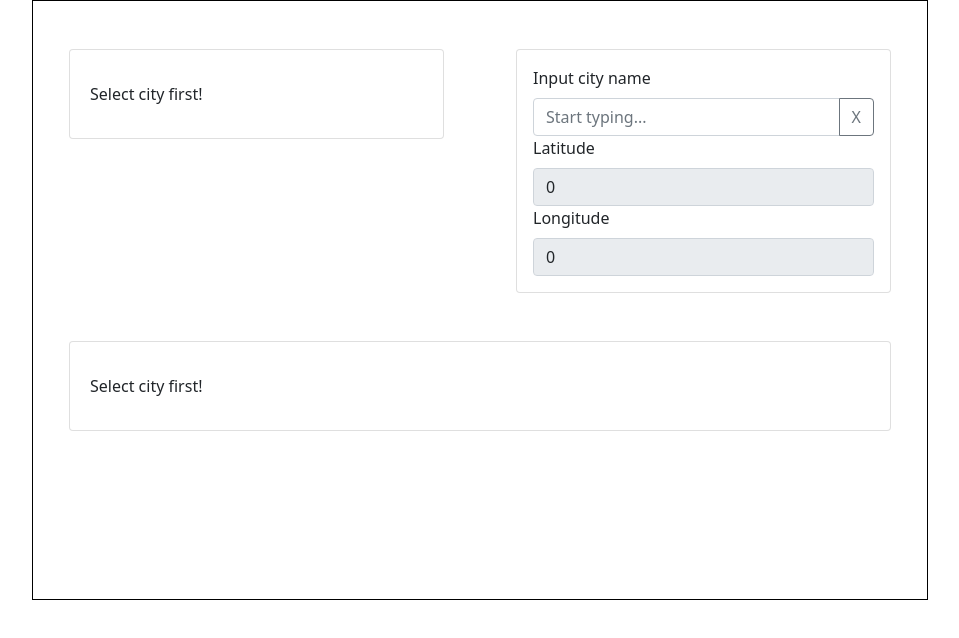
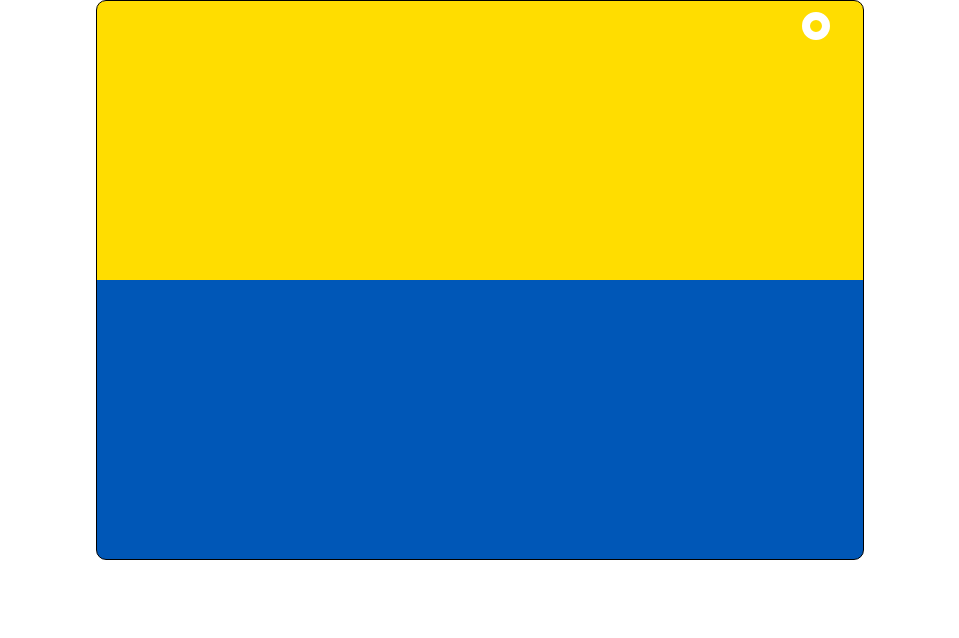
Before and after one commit to andrii-popovychenko/forecast-angular, an Angular app: page / in a window 1280 px wide. Shown: the top 638 px of the page, without its empty margins (160-1119 px from the left). Built offline with nearby package versions, Linux system fonts and the light colour scheme.

Commit message:
Work on new search button

```diff
--- /dev/null
+++ b/src/app/components/searchCity/searchCity.component.html
@@ -0,0 +1,19 @@
+<span class="search-button-container">
+    <input
+        class="input-area"
+        [ngClass]="{'visible': searchOpened}">
+    <svg
+        width="50"
+        height="50"
+        class="search-button"
+        (click)="showInput()">
+        <circle
+            cx="15"
+            cy="25"
+            r="10"
+            stroke="white"
+            stroke-width="8"
+            fill="transparent">
+        </circle>
+    </svg>
+</span>
--- /dev/null
+++ b/src/app/components/searchCity/searchCity.component.scss
@@ -0,0 +1,25 @@
+.search-button-container {
+    margin: 0;
+}
+
+.input-area {
+    padding-right: 0;
+    padding-left: 15px;
+    vertical-align: middle;
+    visibility: hidden;
+    opacity: 0;
+    transition: visibility 0.3s linear, opacity 0.3s linear;
+    border: 1px solid black;
+    border-right: none;
+    border-bottom-left-radius: 25px;
+    border-top-left-radius: 25px;
+}
+
+.input-area:focus {
+    outline: none;
+}
+
+.visible {
+    visibility: visible;
+    opacity: 1;
+}
--- /dev/null
+++ b/src/app/components/searchCity/searchCity.component.ts
@@ -0,0 +1,16 @@
+import { Component } from '@angular/core';
+
+@Component({
+    selector: 'search-city',
+    templateUrl: './searchCity.component.html',
+    styleUrls: ['./searchCity.component.scss'],
+})
+export class SearchCity {
+
+    searchOpened = false;
+
+    showInput() {
+        this.searchOpened = !this.searchOpened;
+    }
+
+}
--- a/src/app/containers/mainPage/mainPage.component.html
+++ b/src/app/containers/mainPage/mainPage.component.html
@@ -1,5 +1,9 @@
 <div class="container">
-    <div class="row mt-5">
+    <div class="d-flex flex-row-reverse">
+        <search-city>
+        </search-city>
+    </div>
+    <!-- <div class="row mt-5">
         <div class="col">
             <current-weather [hideInfo]="cityCleared" [currentWeather]="currentWeather"></current-weather>
         </div>
@@ -11,5 +15,5 @@
         <div class="col">
             <daily-weather [hideInfo]="cityCleared" [dailyWeather]="dailyWeather"></daily-weather>
         </div>
-    </div>
+    </div> -->
 </div>
--- a/src/app/containers/mainPage/mainPage.component.scss
+++ b/src/app/containers/mainPage/mainPage.component.scss
@@ -1,6 +1,9 @@
 .container {
-    border: 1px black solid;
-    width: 70vw;
-    height: 75vh;
+    border: 1px solid black;
+    border-radius: 10px;
+    width: 60vw;
+    height: 70vh;
     margin: auto;
+    background: rgb(255,250,0);
+    background: linear-gradient(to bottom, rgba(255,221,0,1) 50%, rgba(0,87,183,1) 50%);
 }
--- a/src/app/containers/mainPage/mainPage.module.ts
+++ b/src/app/containers/mainPage/mainPage.module.ts
@@ -2,6 +2,7 @@ import { NgModule } from '@angular/core';
 import { CurrentWeatherModule } from 'src/app/components/currentWeather/currentWeather.module';
 import { DailyWeatherModule } from 'src/app/components/dailyWeather/dailyWeather.module';
 import { LocationInputModule } from 'src/app/components/locationSelector/locationInput.module';
+import { SearchCityModule } from 'src/app/components/searchCity/searchCity.module';
 import { WeatherProviderModule } from 'src/app/services/weatherProvider/weatherProvider.module';
 import { WeatherProviderService } from 'src/app/services/weatherProvider/weatherProvider.service';
 import { MainPageComponent } from './mainPage.component';
@@ -13,6 +14,7 @@ import { MainPageComponent } from './mainPage.component';
         CurrentWeatherModule,
         WeatherProviderModule,
         DailyWeatherModule,
+        SearchCityModule
     ],
     exports: [MainPageComponent],
     providers: [WeatherProviderService],
```
Also changed, not shown: src/app/components/searchCity/searchCity.module.ts (added, +10 -0 lines).
